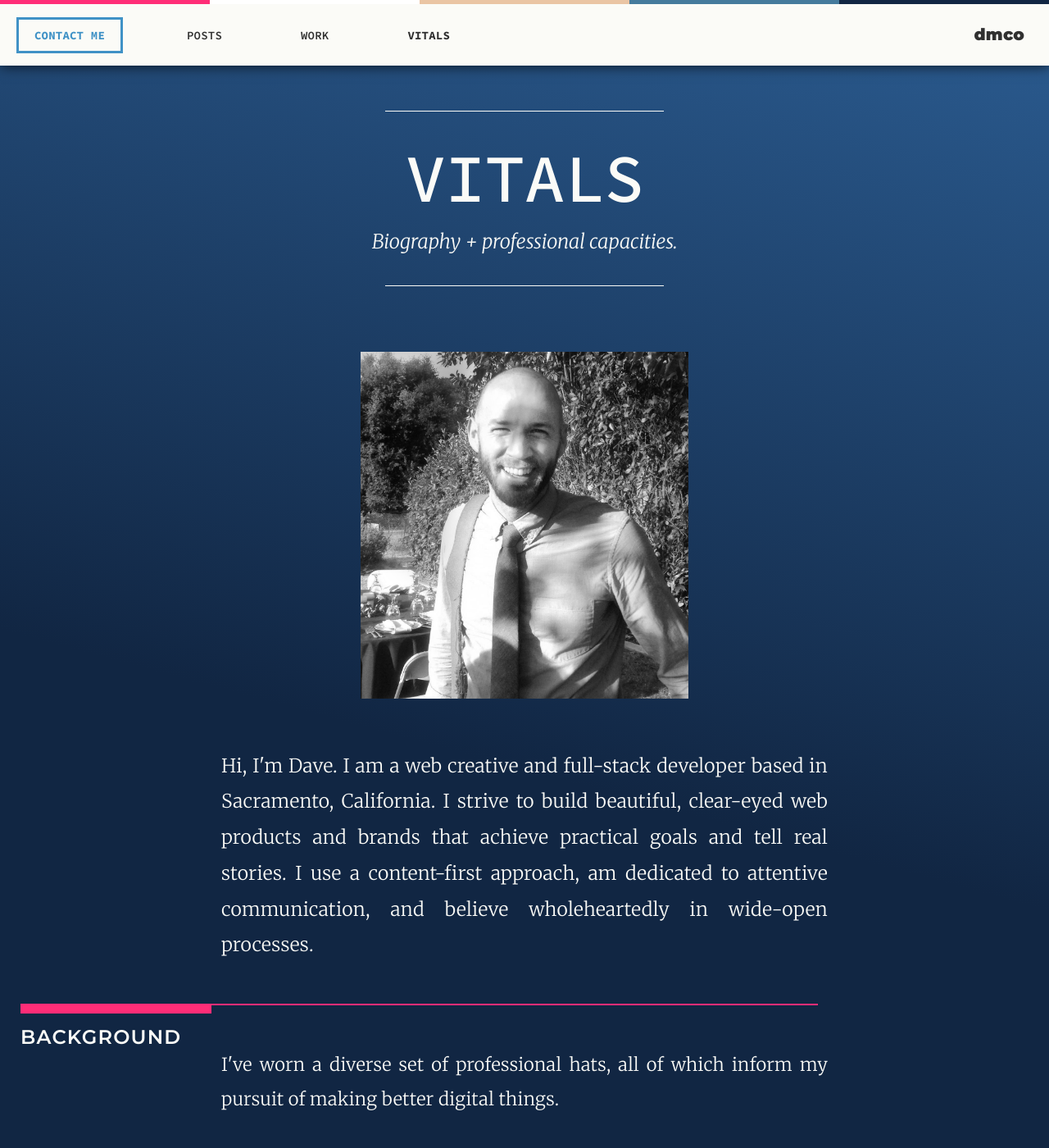
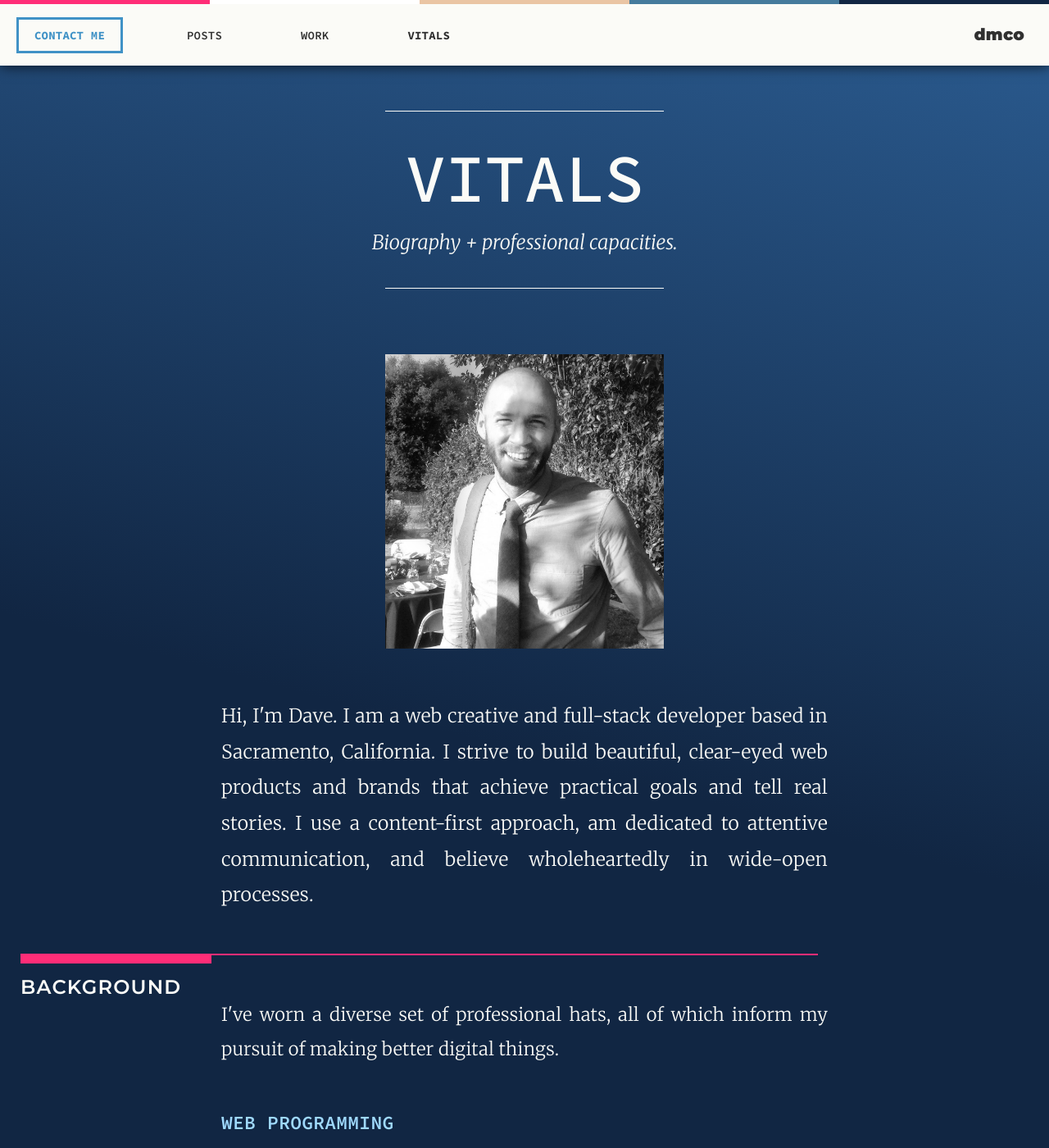
Before and after one commit to middletond/dmco, a Jekyll site: the page built from vitals.html, in a window 1280 px wide and 1400 px high. Shown: the whole window at 82% size. Built offline with Jekyll 4.4.1, drawn with Linux system fonts in a browser that asks for light colours.

Commit message:
Style tweaks to mobile page headers and vitals image

```diff
--- a/_sass/_base.scss
+++ b/_sass/_base.scss
@@ -332,6 +332,7 @@
 		font-weight: 600;
 		font-size: 24px;
 		text-transform: uppercase;
+		line-height: 1.2em;
 	}
 	.definitions li {
 		padding: 5px 0px;
--- a/_sass/_dark_sections.scss
+++ b/_sass/_dark_sections.scss
@@ -10,6 +10,12 @@
 		padding-top: $header-height-large;
 		.content {
 			margin-top: 0px;
+			@include below($break-large) {
+				.heading-block {
+					&:before { content: none; }
+					margin-top: 35px;
+				}
+			}
 		}
 	}
 	&.with-transition { // might be able to just have this for all dark sections
--- a/_sass/_images.scss
+++ b/_sass/_images.scss
@@ -65,14 +65,14 @@
 	}
 	&.tiny {
 		width: 100%;
-		img { max-width: 400px; }
-		&.padded {
-			@include below(440px) {
-				width: auto;
-				padding-left: 20px;
-				padding-right: 20px;
-			}
+		img {
+			 max-width: 340px;
+			 @include below($break-small) { max-width: 200px; }
 		}
+
+			// width: auto;
+			// padding-left: 20px;
+			// padding-right: 20px;
 	}
 	&.no-margin {
 		margin-top: 0;
--- a/_sass/_pages.scss
+++ b/_sass/_pages.scss
@@ -131,6 +131,7 @@
 			margin-top: -20px;
 			margin-bottom: -15px;
 		}
+		img { max-width: 400px; }
 	}
 	section.dark-section {
 		background: linear-gradient(15deg, $navy 0%, $navy 80%, $darkblue 100%);
```
